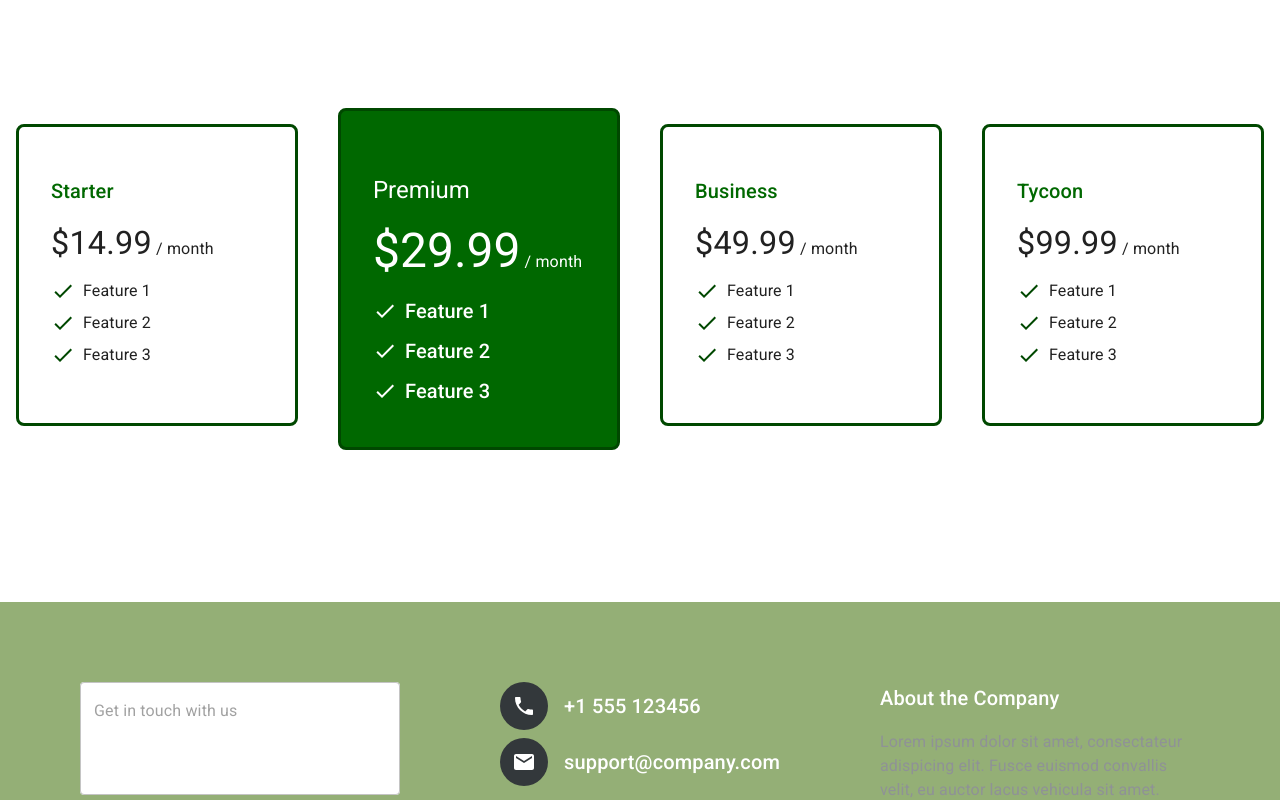
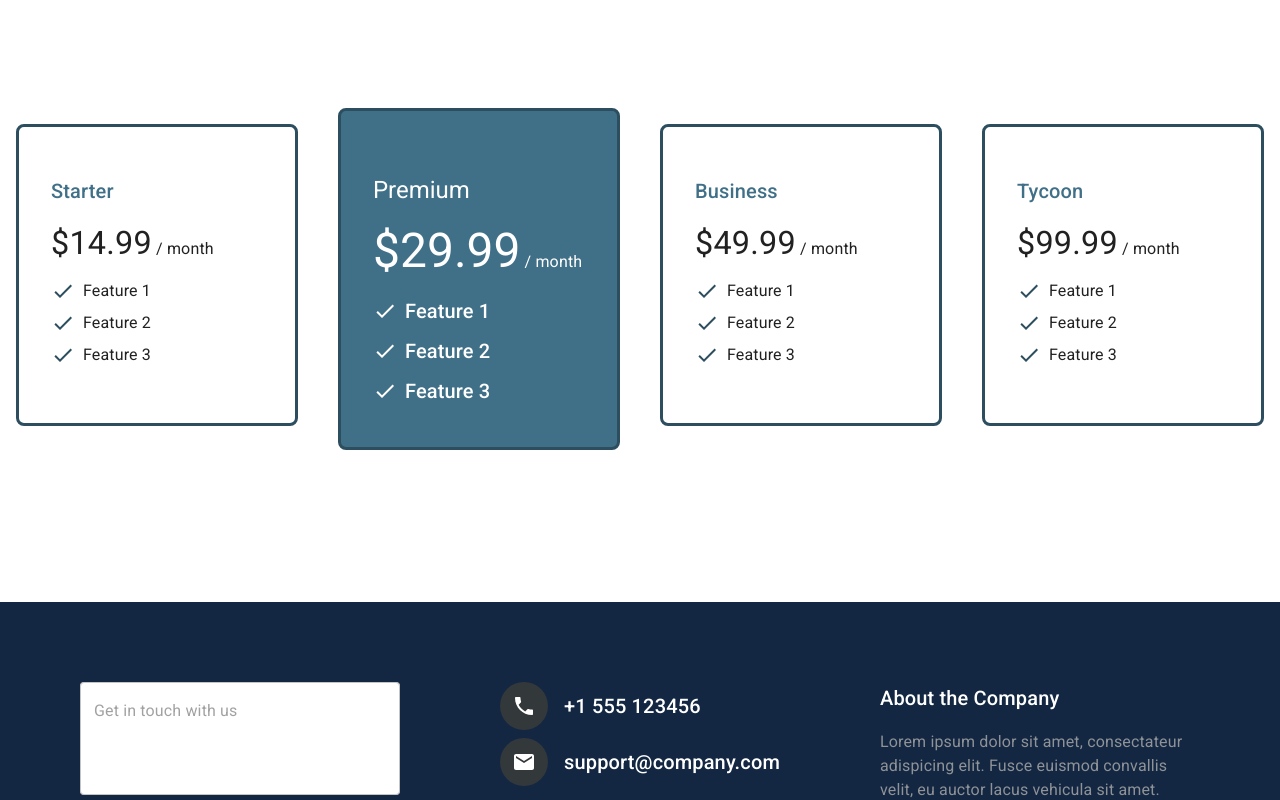
Before and after one commit to andersonr/Fidalize, a React (Create React App) app in the folder client/: page / in a window 1280 px wide. Shown: the part 2000-2800 px from the top of the page. Built offline with nearby package versions, Linux system fonts and the light colour scheme; a web font is replaced by a local one.

Commit message:
feature-only open page if user is logged
Improved security of login. If user try to open any logged in page withou be logged, he will be redirect do home.

```diff
--- a/client/src/logged_in/components/navigation/NavBar.js
+++ b/client/src/logged_in/components/navigation/NavBar.js
@@ -1,5 +1,5 @@
-import React, { Fragment, useRef, useCallback, useState } from "react";
-import { Link } from "react-router-dom";
+import React, { Fragment, useRef, useCallback, useState, useEffect } from "react";
+import { Link, Redirect } from "react-router-dom";
 import PropTypes from "prop-types";
 import classNames from "classnames";
 import {
@@ -138,9 +138,7 @@ function NavBar(props) {
   const links = useRef([]);
   const [isMobileOpen, setIsMobileOpen] = useState(false);
   const [isSideDrawerOpen, setIsSideDrawerOpen] = useState(false);
-
-  const username = JSON.parse(localStorage.getItem('@fides:user')).name;
-  console.log(username);
+  const [username, setUsername] = useState('Name');
 
   const openMobileDrawer = useCallback(() => {
     setIsMobileOpen(true);
@@ -157,6 +155,25 @@ function NavBar(props) {
   const closeDrawer = useCallback(() => {
     setIsSideDrawerOpen(false);
   }, [setIsSideDrawerOpen]);
+
+  const clearSession = useCallback(() => {
+    localStorage.removeItem('@fides:user')
+    localStorage.removeItem('@fides:token')
+  }, []);
+
+  useEffect(() => {
+    const userLocalStorage = localStorage.getItem('@fides:user');
+    let user = '';
+    if (userLocalStorage) {
+      user = JSON.parse(localStorage.getItem('@fides:user')).name;
+      console.log(user);
+    }
+    setUsername(user);
+  });
+
+  if (!username) {
+    return <Redirect to={"/"} />;
+  }
 
   const menuItems = [
     {
@@ -212,6 +229,7 @@ function NavBar(props) {
     {
       link: "/",
       name: "Logout",
+      onClick: clearSession,
       icon: {
         desktop: (
           <PowerSettingsNewIcon className="text-white" fontSize="small" />
--- a/client/src/logged_out/components/register_login/LoginDialog.js
+++ b/client/src/logged_out/components/register_login/LoginDialog.js
@@ -52,11 +52,12 @@ function LoginDialog(props) {
   const loginPassword = useRef();
 
   const login = useCallback(async () => {
+    console.log('Inicio');
     setIsLoading(true);
     setStatus(null);
     const email = loginEmail.current.value;
     const password = loginPassword.current.value;
-
+    console.log('Inicio-2');
     try {
       const response = await api.post('/sessions', { email, password });
       console.log(response);
@@ -66,6 +67,7 @@ function LoginDialog(props) {
       history.push("/c/dashboard");
       console.log(token + " " + user)
     } catch (error) {
+      console.log('Errou');
       if (error.response.data) {
         if (error.response.data.error === 'User not found') {
           setStatus('invalidEmail');
--- a/client/src/theme.js
+++ b/client/src/theme.js
@@ -12,11 +12,21 @@ import { createMuiTheme, responsiveFontSizes } from "@material-ui/core";
 
 //Paletta utilizada:
 //  https://material.io/resources/color/#!/?view.left=0&view.right=0&primary.color=006800&secondary.color=aed581
+//Rissardi
+// const primary = "#006800";
+// const secondary = "#aed581";
+// const black = "#7da453";
+// const darkBlack = "#94af76";
+// const background = "#F5F5F6";
+// const warningLight = "rgba(253, 200, 69, .3)";
+// const warningMain = "rgba(253, 200, 69, .5)";
+// const warningDark = "rgba(253, 200, 69, .7)";
 
-const primary = "#006800";
-const secondary = "#aed581";
-const black = "#7da453";
-const darkBlack = "#94af76";
+//Ricardo
+const primary = "#407088";
+const secondary = "#70adb5";
+const black = "#407088";
+const darkBlack = "#132743";
 const background = "#F5F5F6";
 const warningLight = "rgba(253, 200, 69, .3)";
 const warningMain = "rgba(253, 200, 69, .5)";
```
